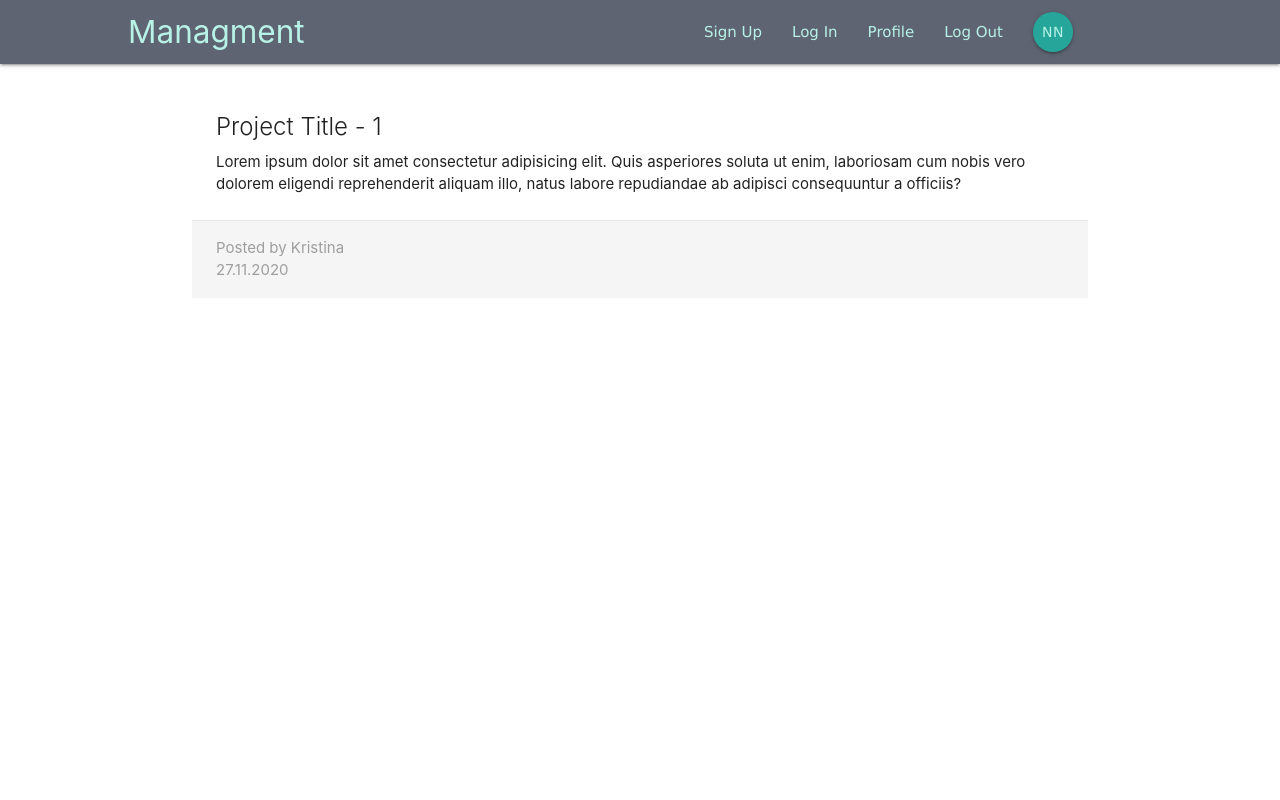
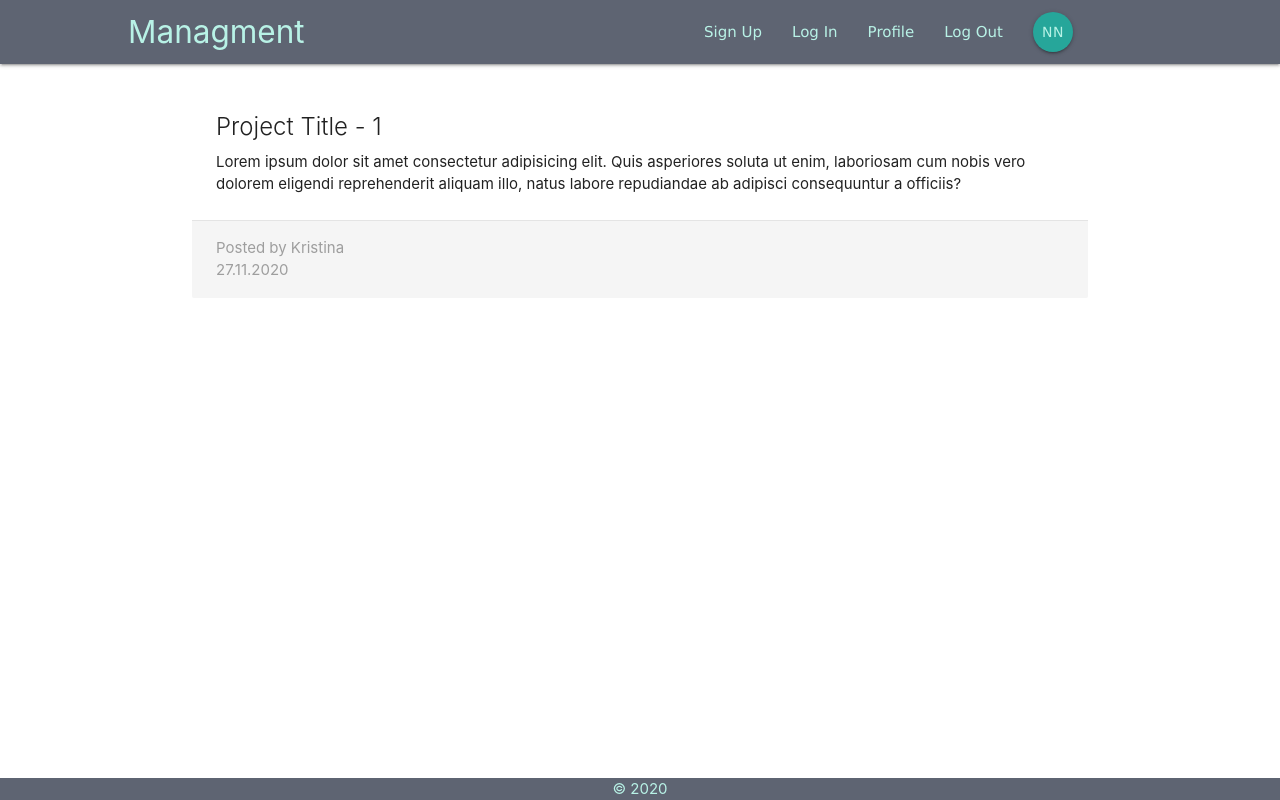
Before and after one commit to Kristina-11/ProjectManagment, a React (Create React App) app: page /project/1 in a window 1280 px wide. Built offline with nearby package versions, Linux system fonts and the light colour scheme.

Commit message:
Added Footer component to the page

```diff
--- a/src/App.js
+++ b/src/App.js
@@ -1,5 +1,6 @@
 // Imports from Components
 const { Switch, Route } = require("react-router-dom");
+const { default: Footer } = require("./Components/Content/Footer");
 const { default: Navbar } = require("./Components/Content/Nav");
 const { default: Dashboard } = require("./Components/Home/Dashboard");
 const { default: ProjectDetails } = require("./Components/Project/ProjectDetails");
@@ -12,6 +13,7 @@ function App() {
         <Route exact path="/" component={Dashboard} />
         <Route path="/project/:id" component={ProjectDetails} />
       </Switch>
+      <Footer />
     </div>
   );
 }
--- a/src/Components/Content/Footer.js
+++ b/src/Components/Content/Footer.js
@@ -0,0 +1,11 @@
+const Footer = () => {
+    return (
+        <footer className="footer-copyright">
+            <div className="footer-text">
+            &copy; 2020
+            </div>
+        </footer>
+     );
+}
+
+export default Footer;
--- a/src/index.css
+++ b/src/index.css
@@ -4,11 +4,12 @@
   box-sizing: border-box;
 }
 
+
 a {
   color: #B8F2E6 !important;
 }
 
-.nav-wrapper {
+.nav-wrapper, footer {
   background-color: #5E6472;
 }
 
@@ -19,3 +20,14 @@ a {
 .right {
   font-family: Verdana, Geneva, Tahoma, sans-serif;
 }
+
+footer {
+  position: fixed;
+  bottom: 0;
+  width: 100%;
+}
+
+.footer-text {
+  text-align: center;
+  color: #B8F2E6;
+}
```
Also changed, not shown: 1 other file (tests, documents, lock files or other folders).
